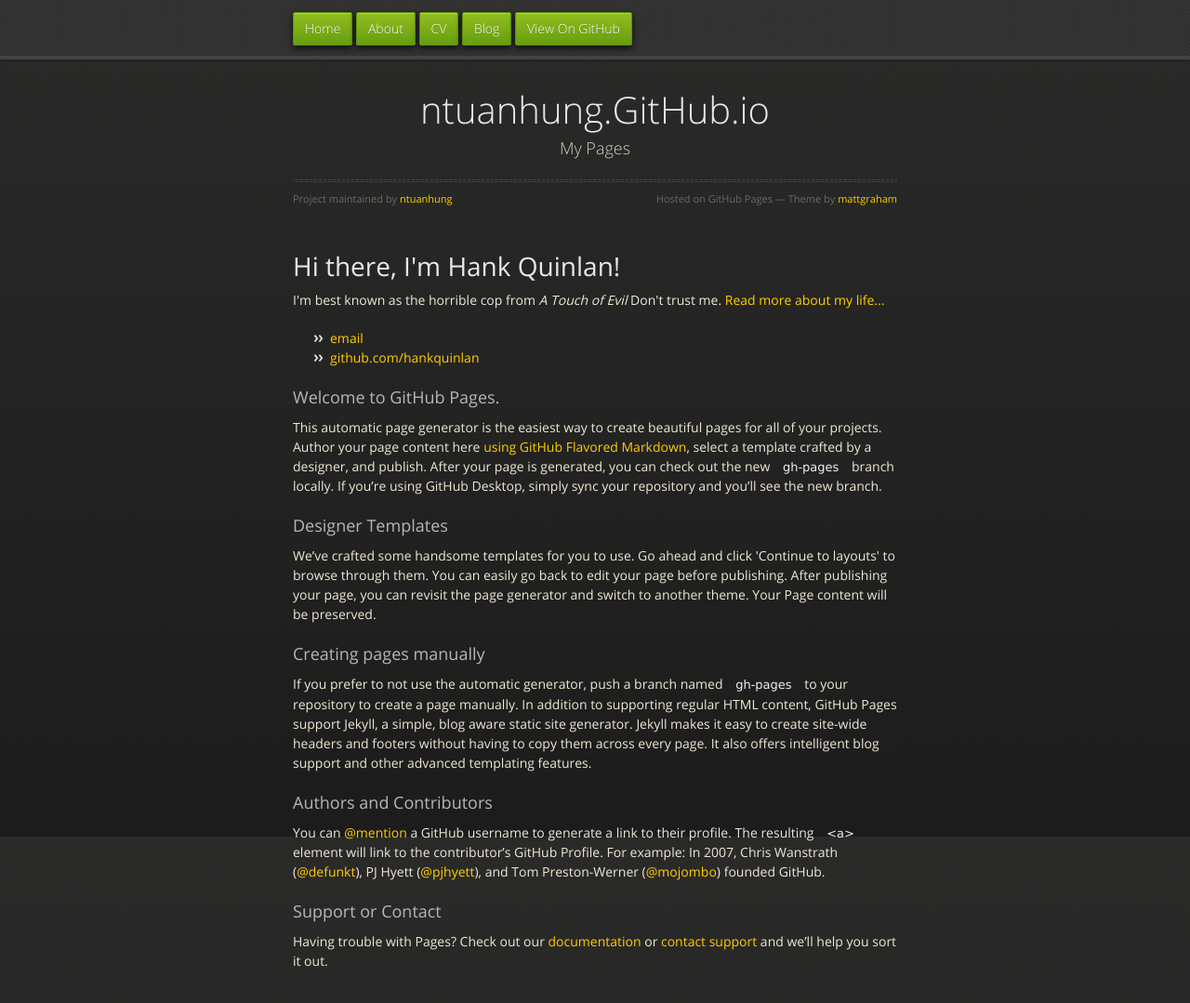
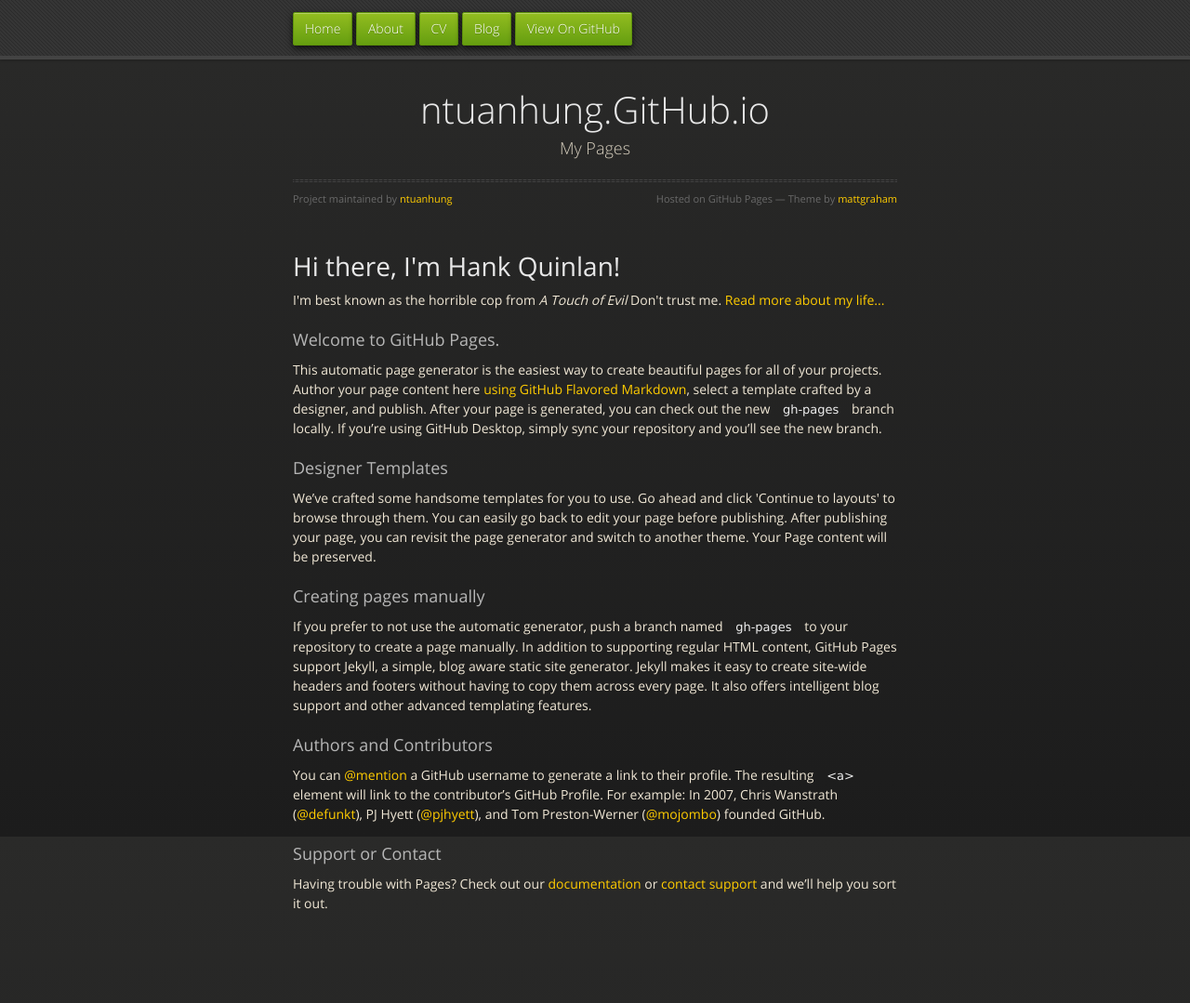
Before and after one commit to ntuanhung/ntuanhung.github.io, a Jekyll site: the page built from index.html, in a window 1280 px wide and 1154 px high. Shown: the top 1079 px of the window at 93% size. Built offline with Jekyll 4.4.1, drawn with Linux system fonts in a browser that asks for light colours; nearby versions of some CDN libraries.

Commit message:
Update default.html

```diff
--- a/_layouts/default.html
+++ b/_layouts/default.html
@@ -3,8 +3,8 @@
   <head>
     <meta charset="utf-8">
     <meta http-equiv="X-UA-Compatible" content="chrome=1">
-    <!-- <title>ntuanhung.GitHub.io by ntuanhung</title> -->
-    <title>{{ page.title }}</title>
+    <title>ntuanhung.GitHub.io by ntuanhung</title>
+    <!-- <title>{{ page.title }}</title> -->
 
     <link rel="stylesheet" href="stylesheets/styles.css">
     <link rel="stylesheet" href="stylesheets/github-dark.css">
@@ -44,12 +44,13 @@
       <div class="container">
       	{{ content }}
       </div><!-- /.container -->
-      <footer>
+
+      <!-- <footer>
         <ul>
           <li><a href="mailto:hankquinlanhub@gmail.com">email</a></li>
       	  <li><a href="https://github.com/hankquinlan">github.com/hankquinlan</a></li>
         </ul>
-      </footer>
+      </footer> -->
 
         <h3>
 <a id="welcome-to-github-pages" class="anchor" href="#welcome-to-github-pages" aria-hidden="true"><span class="octicon octicon-link"></span></a>Welcome to GitHub Pages.</h3>
```
